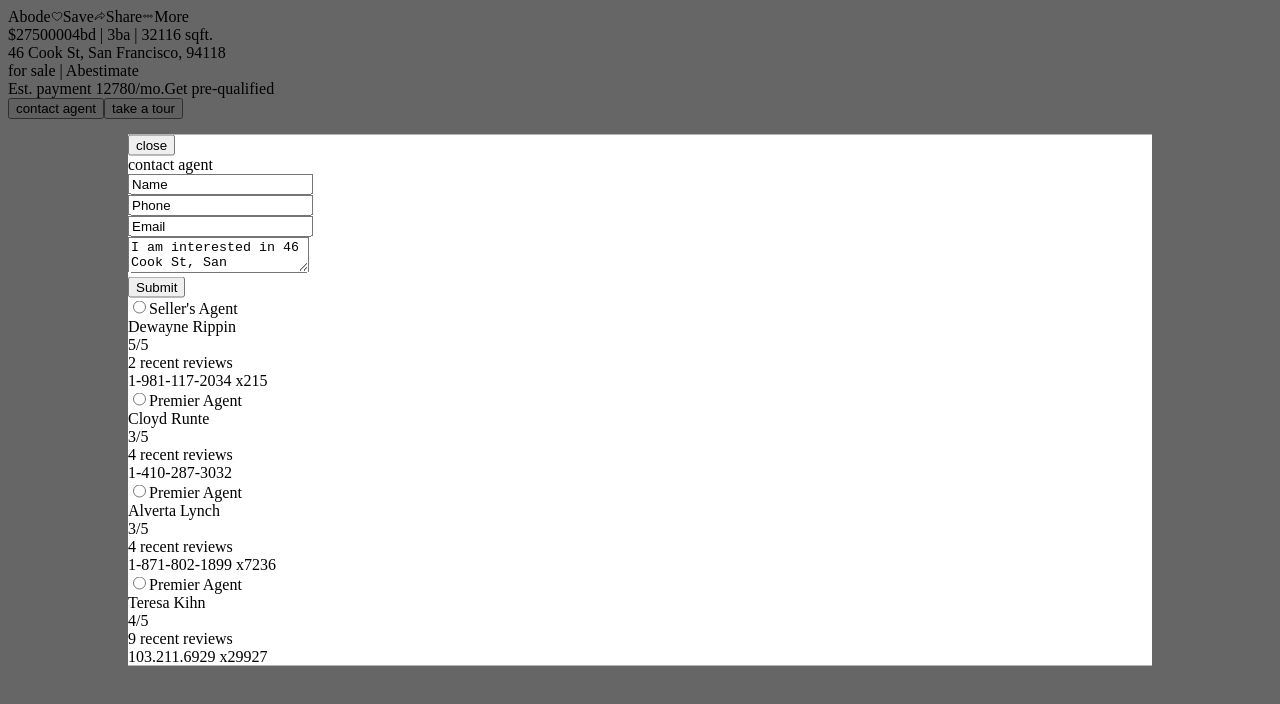
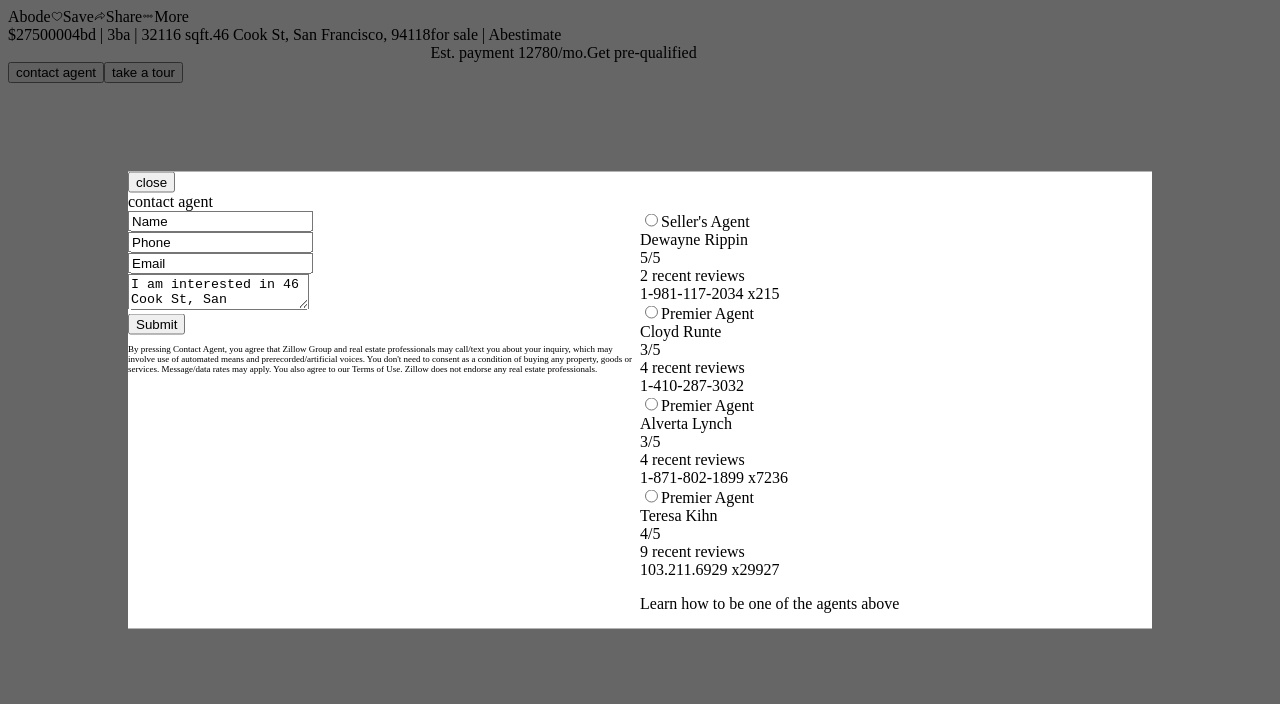
Before and after one commit to Bungal-ow/Contacts, a React app: page / in a window 1280 px wide. Both pictures are taken after a click on the button "contact agent". Shown: the top 704 px of the page. Built offline with nearby package versions, Linux system fonts and the light colour scheme; the HTML template or start-up script is replaced by a standard one.

Commit message:
Least necessary styling for Contact modal

```diff
--- a/client/src/components/Contact.jsx
+++ b/client/src/components/Contact.jsx
@@ -67,6 +67,9 @@ class Contact extends Component {
                 <Agent agent={agent} />
               </div>
             ))}
+            <p>
+              Learn how to be one of the agents above
+            </p>
           </div>
         </div>
       </div>
--- a/client/src/components/ContactForm.jsx
+++ b/client/src/components/ContactForm.jsx
@@ -1,6 +1,14 @@
 /* eslint-disable react/self-closing-comp */
 /* eslint-disable react/prop-types */
 import React from 'react';
+
+const legalBlock = (
+  `By pressing Contact Agent, you agree that Zillow Group and real estate professionals
+  may call/text you about your inquiry, which may involve use of automated means
+  and prerecorded/artificial voices. You don't need to consent as a condition of
+  buying any property, goods or services. Message/data rates may apply. You also
+  agree to our Terms of Use. Zillow does not endorse any real estate professionals.`
+);
 
 const ContactForm = ({ handleSubmit, handleChange, defaultMessage }) => (
   <div className="contactForm">
@@ -37,6 +45,11 @@ const ContactForm = ({ handleSubmit, handleChange, defaultMessage }) => (
       />
       <br></br>
       <input type="submit" name="Contact agent" />
+      <div>
+        <p className="legal">
+          {legalBlock}
+        </p>
+      </div>
       <br></br>
     </form>
   </div>
--- a/client/src/styles/Modal.css
+++ b/client/src/styles/Modal.css
@@ -20,3 +20,16 @@
 .display-block {
   display: block;
 }
+
+.legal {
+  font-size: 9px;
+}
+
+.form {
+  width: 50%;
+}
+
+.body {
+  display: flex;
+  flex-wrap: wrap;
+}
```
Also changed, not shown: 1 other file (tests, documents, lock files or other folders).
